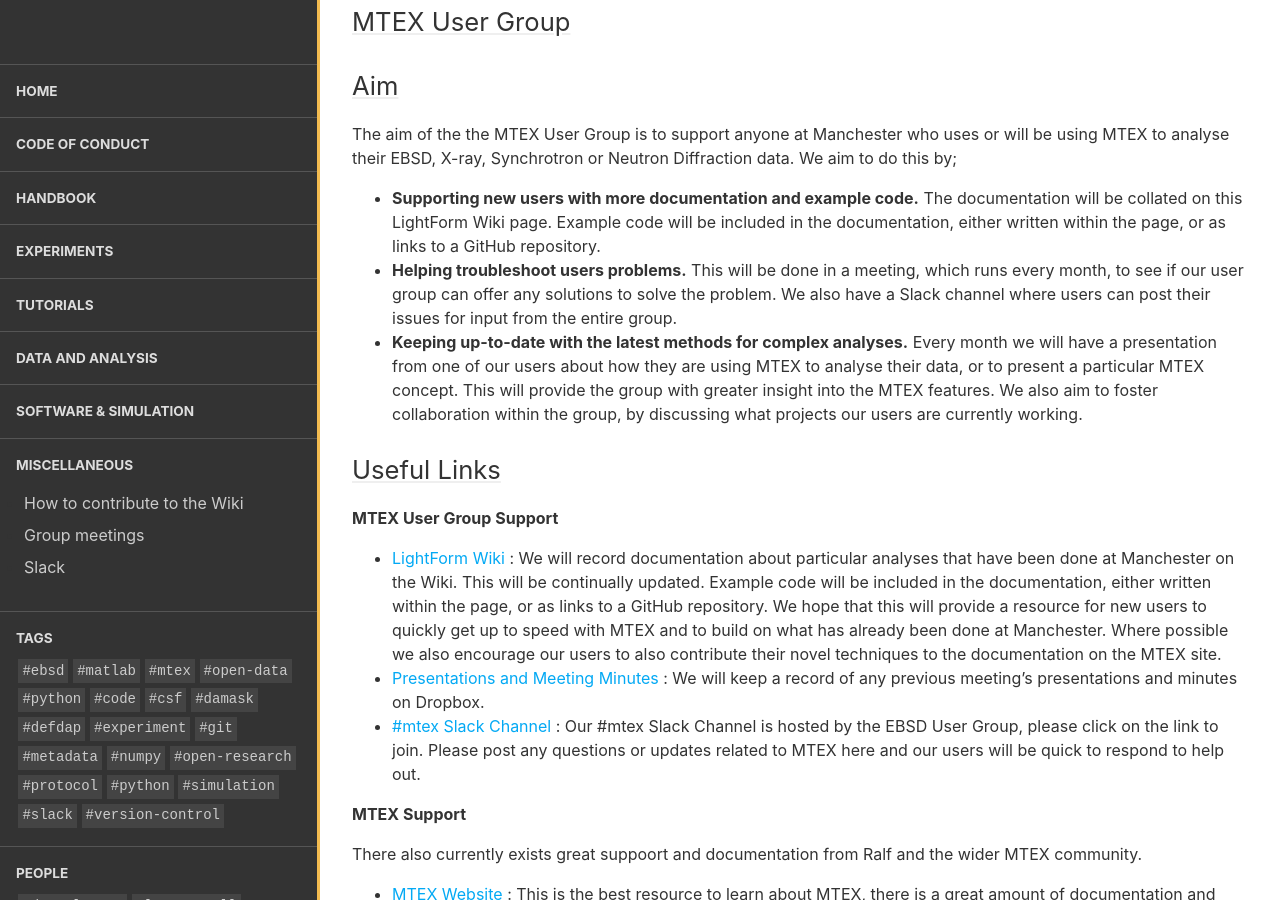
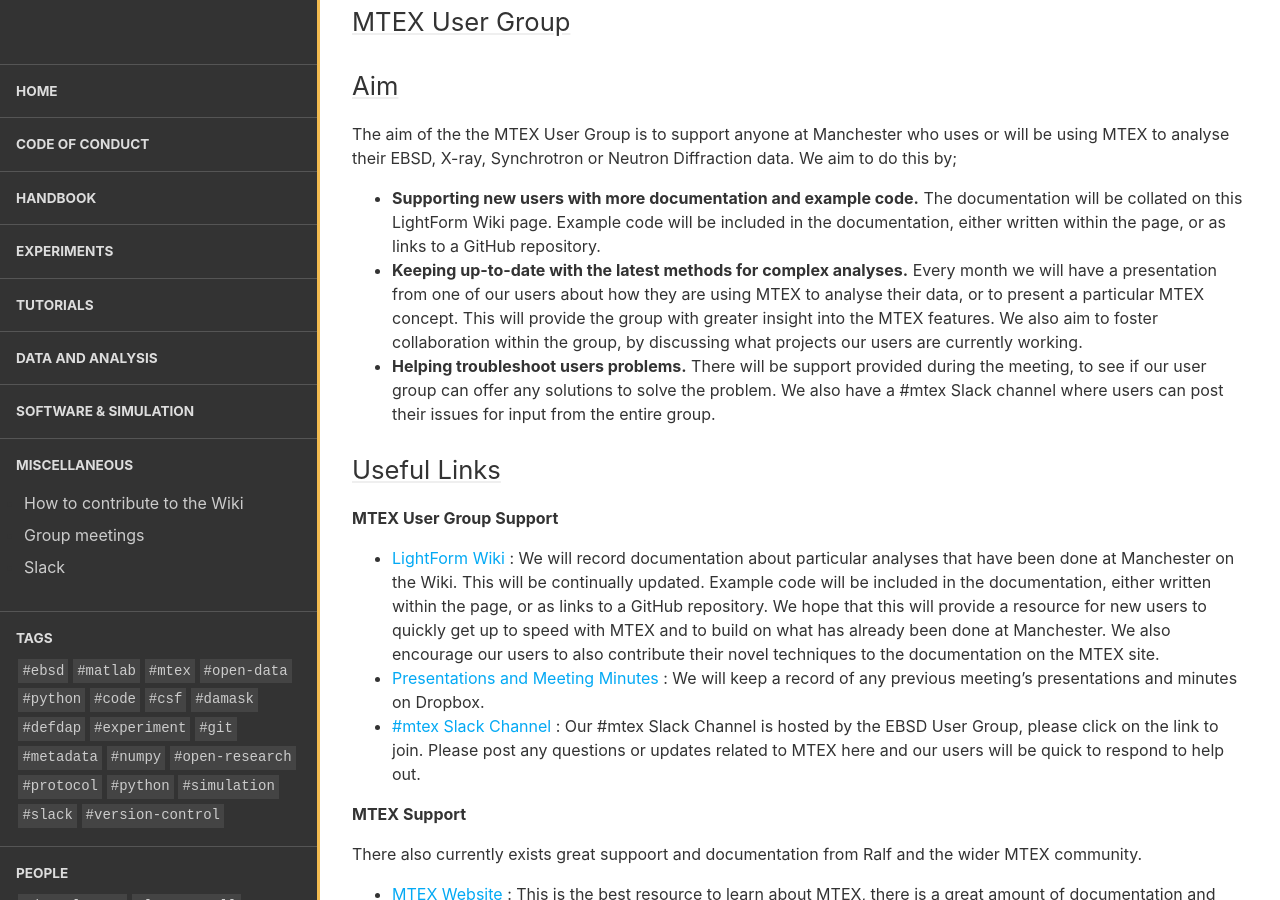
Before and after one commit to LightForm-group/wiki, a Jekyll site: the page built from collections/_software_and_simulation/mtex_user_group.md, in a window 1280 px wide and 900 px high, scrolled down 235 px. Built offline with Jekyll 4.4.1, drawn with Linux system fonts in a browser that asks for light colours; nearby versions of some CDN libraries; some of the changed text lies outside the part shown.

Commit message:
Update mtex_user_group.md

```diff
--- a/collections/_software_and_simulation/mtex_user_group.md
+++ b/collections/_software_and_simulation/mtex_user_group.md
@@ -16,14 +16,14 @@
 The aim of the the MTEX User Group is to support anyone at Manchester who uses or will be using MTEX to analyse their EBSD, X-ray, Synchrotron or Neutron Diffraction data. We aim to do this by;
 
 - **Supporting new users with more documentation and example code.** The documentation will be collated on this LightForm Wiki page. Example code will be included in the documentation, either written within the page, or as links to a GitHub repository.
-- **Helping troubleshoot users problems.** This will be done in a meeting, which runs every month, to see if our user group can offer any solutions to solve the problem. We also have a Slack channel where users can post their issues for input from the entire group.
 - **Keeping up-to-date with the latest methods for complex analyses.** Every month we will have a presentation from one of our users about how they are using MTEX to analyse their data, or to present a particular MTEX concept. This will provide the group with greater insight into the MTEX features. We also aim to foster collaboration within the group, by discussing what projects our users are currently working.
+- **Helping troubleshoot users problems.** There will be support provided during the meeting, to see if our user group can offer any solutions to solve the problem. We also have a #mtex Slack channel where users can post their issues for input from the entire group.
 
 ## Useful Links
 
 **MTEX User Group Support**
 
-- [LightForm Wiki](https://lightform-group.github.io/wiki/software_and_simulation/) : We will record documentation about particular analyses that have been done at Manchester on the Wiki. This will be continually updated. Example code will be included in the documentation, either written within the page, or as links to a GitHub repository. We hope that this will provide a resource for new users to quickly get up to speed with MTEX and to build on what has already been done at Manchester. Where possible we also encourage our users to also contribute their novel techniques to the documentation on the MTEX site.
+- [LightForm Wiki](https://lightform-group.github.io/wiki/software_and_simulation/) : We will record documentation about particular analyses that have been done at Manchester on the Wiki. This will be continually updated. Example code will be included in the documentation, either written within the page, or as links to a GitHub repository. We hope that this will provide a resource for new users to quickly get up to speed with MTEX and to build on what has already been done at Manchester. We also encourage our users to also contribute their novel techniques to the documentation on the MTEX site.
 - [Presentations and Meeting Minutes](https://www.dropbox.com/sh/rslr5wpnjo8roqc/AADr1_nmn2UcN_7diF8Ss38Ga?dl=0) : We will keep a record of any previous meeting's presentations and minutes on Dropbox.
 - [#mtex Slack Channel](https://join.slack.com/t/ebsdmanchester/shared_invite/zt-dlb2m3b9-QkfqAYpERzV15hRoIFUjSA) : Our #mtex Slack Channel is hosted by the EBSD User Group, please click on the link to join. Please post any questions or updates related to MTEX here and our users will be quick to respond to help out.
 
@@ -57,4 +57,4 @@
 
 The current organisers of the MTEX User Group are [Christopher Daniel](https://lightform.org.uk/people/dr-christopher-stuart-daniel) - christopher.daniel@manchester.ac.uk, [Wayne Heatman](https://lightform.org.uk/people/wayne-heatman) - wayne.heatman@manchester.ac.uk and [Nick Byres](https://lightform.org.uk/people/nicholas-byres) - nicholas.byres@postgrad.manchester.ac.uk.
 
-*Please feel free to contact us if you have something interesting to present at our next meeting, or if you need help contributing to this Wiki.*
+*Please feel free to contact us if you have something interesting to present at our next meeting, would like to be part of the organisisng team, or if you need help contributing to this Wiki.*
```
